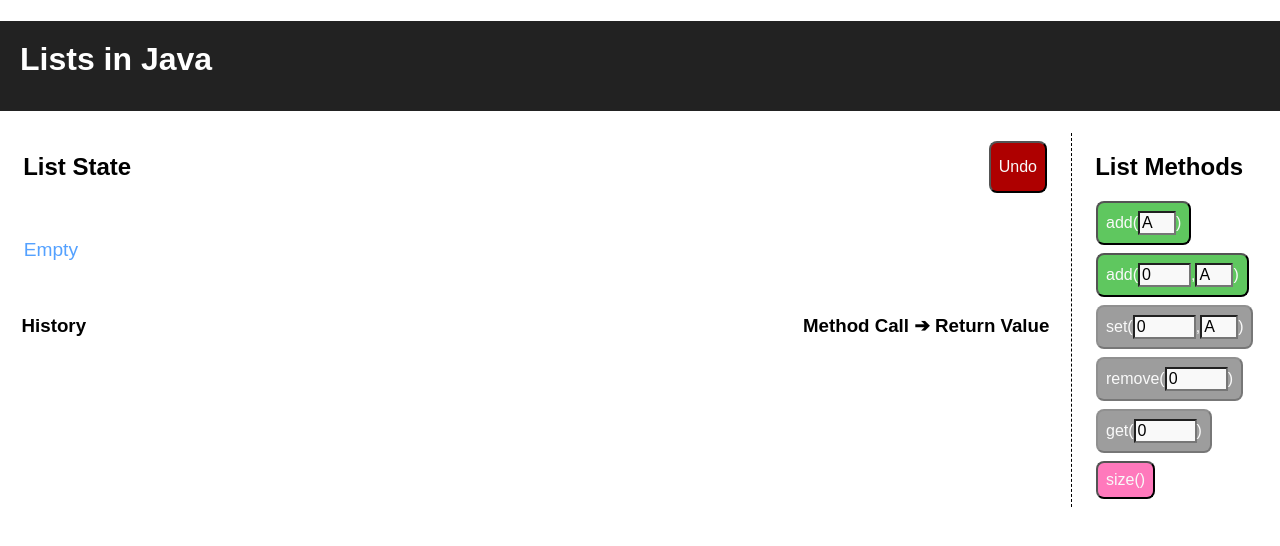
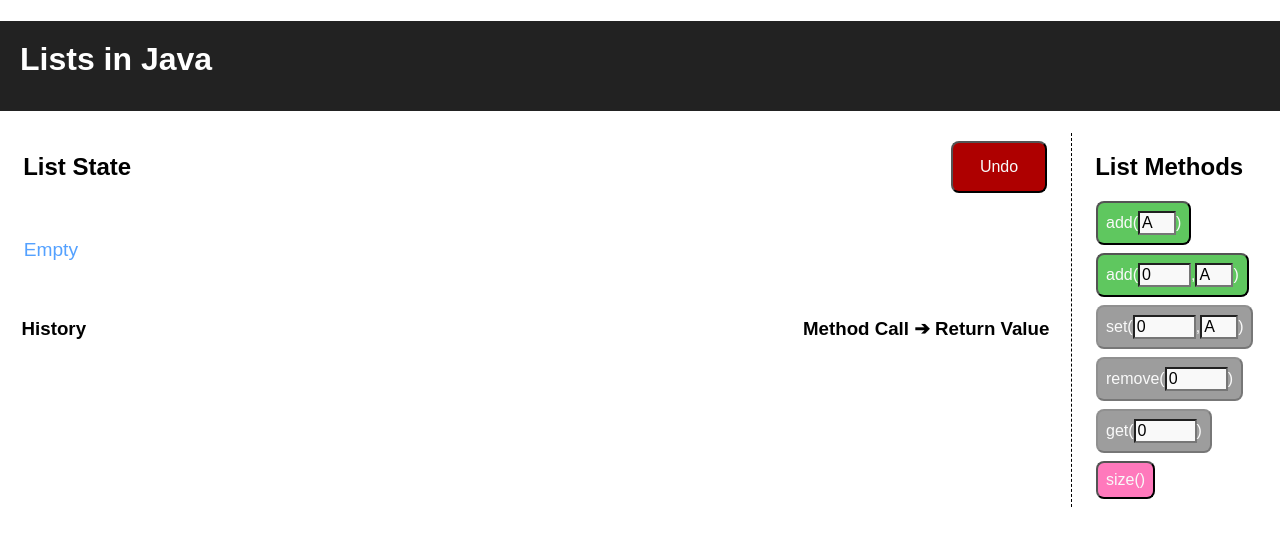
Before and after one commit to nikzb/lists-in-java, a React (Create React App) app: page / in a window 1280 px wide. Shown: the top 546 px of the page. Built offline with nearby package versions, Linux system fonts and the light colour scheme.

Commit message:
Widen undo button

```diff
--- a/src/components/stateTracker/ListItem.css
+++ b/src/components/stateTracker/ListItem.css
@@ -12,7 +12,7 @@
 .ListItem__value {
   font-size: 1.5em;
   background: var(--default-item-color, rgb(84, 161, 255));
-  padding: 0.5em 0;
+  padding: 0.7em 0;
   width: 2.5em;
   border-radius: 0.5em;
   color: #f9f9f9;
--- a/src/components/stateTracker/ListViz.css
+++ b/src/components/stateTracker/ListViz.css
@@ -2,7 +2,7 @@
   display: flex;
   flex-wrap: wrap;
   width: 100%;
-  height: 6em;
+  /* min-height: 6em; */
   /* border-top: 1px dashed black; */
 }
 
@@ -10,5 +10,5 @@
   margin: 2.0em;
   margin-left: 0.4em;
   color: var(--default-item-color, rgb(84, 161, 255));
-  font-size: 1.2em;
+  font-size: 1.2rem;
 }
--- a/src/components/stateTracker/UndoButton.css
+++ b/src/components/stateTracker/UndoButton.css
@@ -3,5 +3,6 @@
   padding: 0.5em;
   font-size: 1.0em;
   margin: 0.5em;
+  width: 6.0em;
   background-color: rgb(174, 0, 0)
 }
```
